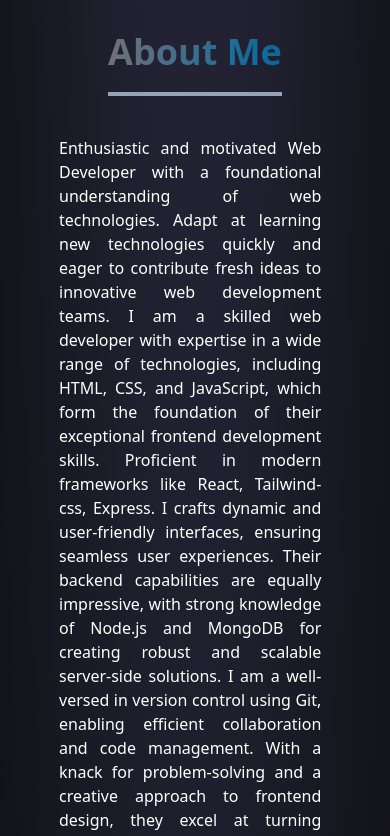
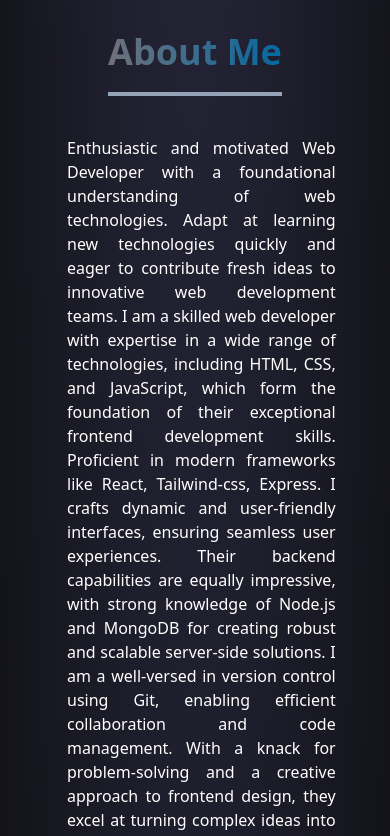
Before and after one commit to Akash-Sharma-9804/portfolio, a React (Vite) app: page / in a window 390 px wide. Shown: the part 1000-1836 px from the top of the page. Built offline with nearby package versions, Linux system fonts and the light colour scheme; a web font is replaced by a local one.

Commit message:
text center on about desc page

```diff
--- a/src/components/About.jsx
+++ b/src/components/About.jsx
@@ -68,7 +68,7 @@ const About = () => {
          whileInView={{opacity:1,x:0}}
          initial={{opacity:0,x:100}}
          transition={{duration:1}}
-        className="right w-4/5 row-start-1 flex flex-col ml-5 sm:ml-0 gap-10">
+        className="right w-4/5 row-start-1 flex flex-col ml-7 sm:ml-0 gap-10">
           <p className="text-wrap text-justify text-white">
             {" "}
             Enthusiastic and motivated Web Developer with a foundational
```
